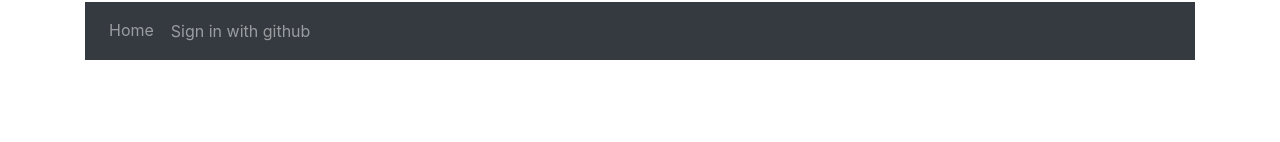
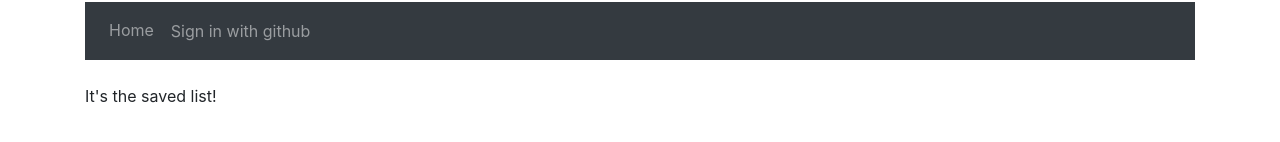
Before and after one commit to JansenMartin/trip-deets, a Vue app: page /lists in a window 1280 px wide. Shown: the part 248-390 px from the top of the page. Built offline with nearby package versions, Linux system fonts and the light colour scheme; what vue-session would draw is missing.

Commit message:
Add file and routes to SavedListComponent

```diff
--- a/src/App.vue
+++ b/src/App.vue
@@ -16,6 +16,11 @@
           <!-- OAuth Component!! -->
           <OAuth v-on:log-in="loggedIn = true, currentUser = $event"
             v-on:log-out="loggedIn = false, currentUser = ''" provider="github" />
+        </li>
+        <li v-if="loggedIn" class="nav-item">
+          <!-- <router-link to="/lists" class="nav-link">Get Saved Lists</router-link> -->
+          <router-link to="/lists" class="nav-link">Get Saved Lists</router-link>
+          <!-- <a class="nav-link">Get Saved List</a> -->
         </li>
         <!-- <li v-if="loggedIn" class="nav-item">
           <a class="nav-link" href="">Log Out</a>
--- /dev/null
+++ b/src/components/SavedListComponent.vue
@@ -0,0 +1,9 @@
+<template>
+<p>It's the saved list!</p>
+</template>
+
+<script>
+</script>
+
+<style>
+</style>
--- a/src/main.js
+++ b/src/main.js
@@ -20,6 +20,7 @@ Vue.use(VueAxios, axios);
 Vue.config.productionTip = false
 
 import HomeComponent from './components/HomeComponent.vue';
+import SavedListComponent from "./components/SavedListComponent";
 //Other component routes will go here
 
 const routes = [
@@ -27,7 +28,12 @@ const routes = [
     name: 'home',
     path: '/',
     component: HomeComponent
-  }
+  },
+  {
+    name: 'lists',
+    path: '/lists',
+    component: SavedListComponent
+   },
 ];
 
 const router = new VueRouter({ mode: 'history', routes: routes});
```
